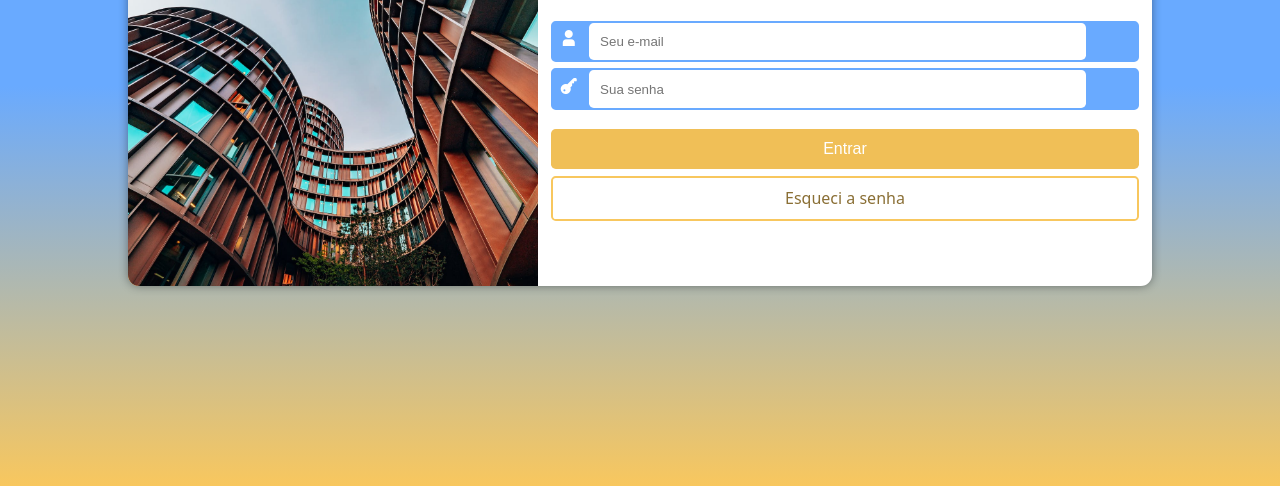
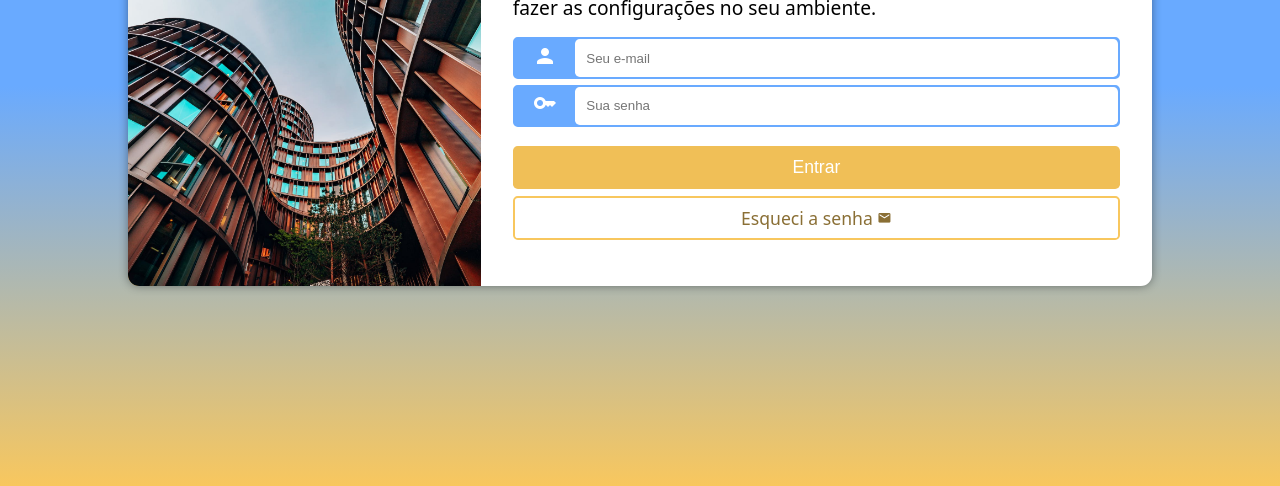
Before and after one commit to beatrizvsgoncalves/projeto-login, a plain HTML site: page index.html in a window 1280 px wide. Shown: the part 314-800 px from the top of the page. Drawn offline with nearby package versions, Linux system fonts and the light colour scheme.

Commit message:
Ajustes finais

```diff
--- a/index.html
+++ b/index.html
@@ -4,7 +4,7 @@
     <meta charset="UTF-8">
     <meta name="viewport" content="width=device-width, initial-scale=1.0">
     <title>Login</title>
-    <link rel='stylesheet' href='https://cdn-uicons.flaticon.com/2.1.0/uicons-solid-straight/css/uicons-solid-straight.css'>
+    <link href="https://fonts.googleapis.com/icon?family=Material+Icons" rel="stylesheet">
     <link rel="shortcut icon" href="./images/favicon.ico" type="image/x-icon">
     <link rel="stylesheet" href="./styles/style.css">
     <link rel="stylesheet" href="./styles/media-query.css">
@@ -16,22 +16,28 @@
             <div id="formulario">
                 <h1>Login</h1>
                 <p>Seja bem-vindo(a) novamente! Faça login para acessar sua conta e fazer as configurações no seu ambiente.</p>
-                <form action="login.php" method="post">
-                    <div class="dados inputs">
+                <form action="login.php" method="post" autocomplete="on">
+                    <div class="campo inputs">
                         <label for="iusuario">
-                            <i class="fi fi-ss-user"></i>
+                            <span class="material-icons">
+                                person
+                            </span>
                         </label>
-                        <input type="text" name="usuario" id="iusuario" placeholder="Seu e-mail">
+                        <input type="email" name="usuario" id="iusuario" placeholder="Seu e-mail" autocomplete="email" required maxlength="50">
                     </div>
-                    <div class="dados inputs">
+                    <div class="campo inputs">
                         <label for="isenha">
-                            <i class="fi fi-ss-key"></i>
+                            <span class="material-icons">
+                                key
+                            </span>
                         </label>
-                        <input type="password" name="senha" id="isenha" placeholder="Sua senha">
+                        <input type="password" name="senha" id="isenha" placeholder="Sua senha" autocomplete="current-password" required minlength="8" maxlength="30">
                     </div>
                     <div>
                         <input type="submit" value="Entrar" id="entrar" class="inputs">
-                        <a href="esqueci.html" target="_blank" id="esqueci" class="inputs">Esqueci a senha</a>
+                        <a href="esqueci.html" target="_blank" id="esqueci" class="inputs">Esqueci a senha  <span class="material-icons">
+                            email
+                        </span></a>
                     </div>
                 </form>
             </div>
--- a/styles/media-query.css
+++ b/styles/media-query.css
@@ -18,6 +18,10 @@
         width: 25rem;
     }
 
+    #formulario {
+        padding: 1.2rem;
+    }
+
     #formulario p {
         margin-bottom: 1.2rem;
     }
@@ -31,18 +35,24 @@
     #login {
         max-width: 80vw;
     }
+
+    .campo > label {
+        width: 10%;
+    }
+
+    .campo > input {
+        width: 90%;
+    }
 }
 
 @media screen and (min-width: 992px) {
-    #login {
-        flex-direction: row;
-        max-height: 25rem;
-        min-height: 25rem;
-    }
-
     #imagem {
         height: 25rem;
         width: 35rem;
+    }
+
+    #formulario {
+        padding: 1.5rem;
     }
 
     #formulario p {
@@ -53,3 +63,29 @@
         margin-top: .8rem;
     }
 }
+
+@media screen and (min-width: 1200px) {
+    #login {
+        flex-direction: row;
+        max-height: 25rem;
+        min-height: 25rem;
+    }
+
+    #formulario {
+        padding: 2rem;
+    }
+
+    #formulario h1 {
+        font-size: 2em;
+        margin-top: -.4rem;
+    }
+
+    #formulario p {
+        font-size: 1.2em;
+        margin-bottom: 1rem;
+    }
+
+    #entrar, #esqueci    {
+        font-size: 1.1em;
+    }
+}
--- a/styles/style.css
+++ b/styles/style.css
@@ -25,8 +25,8 @@ main {
     display: flex;
     align-items: center;
     justify-content: center;
-    padding: 1rem;
     height: 100vh;
+    padding: 1rem 0;
     width: 100vw;
 }
 
@@ -51,7 +51,7 @@ main {
 
 #formulario {
     display: block;
-    padding: .8rem;
+    padding: 1rem;
 }
 
 #formulario h1 {
@@ -60,42 +60,56 @@ main {
 }
 
 #formulario p {
-    margin: .7rem 0;
+    margin: .8rem 0;
 }
 
-.dados {
+.campo {
     background-color: var(--cor-azul);
     border: 2px solid var(--cor-azul);
-}
+    border-radius: .3rem;
 
-.dados > input {
-    border: none;
-    border-radius: .3rem;
-    height: 100%;
-    width: 85%;
-}
+    display: flex;
+    flex-direction: row;
+    justify-content: space-between;
+    align-items: center;
 
-.dados > label > i {
-    color: #fff;
-    padding: .5rem;
-}
-
-input {
-    padding: .7rem;
-}
-
-.inputs {
-    border-radius: .3rem;
     margin-bottom: .4rem;
     width: 100%;
 }
 
+.campo > input {
+    border: none;
+    border-radius: .3rem;
+    width: 85%;
+    padding: .7rem;
+}
+
+.campo > label {
+    text-align: center;
+    width: 15%;
+}
+
+
+.campo > label > span {
+    color: #fff;
+    padding: 0 .4rem;
+}
 
 #entrar {
     background-color:rgb(240, 191, 87);
     border: none;
+    border-radius: .3rem;
     color: #ffffff;
     font-size: 1em;
+    margin-bottom: .4rem;
+    padding: .7rem;
+    width: 100%;
+}
+
+
+#entrar:hover {
+    background-color: rgb(201, 161, 77);
+    cursor: pointer;
 }
 
 #esqueci {
@@ -104,9 +118,17 @@ input {
     color: rgb(138, 111, 53);
     display: block;
     font-size: 1em;
-    margin-bottom: .8rem;
-    padding: .6rem;
+    margin-bottom: .5rem;
+    padding: .5rem;
     text-align: center;
     text-decoration: none;
     width: 100%;
 }
+
+#esqueci:hover {
+    text-decoration: underline;
+}
+
+#esqueci span {
+    font-size: .9rem;
+}
```
